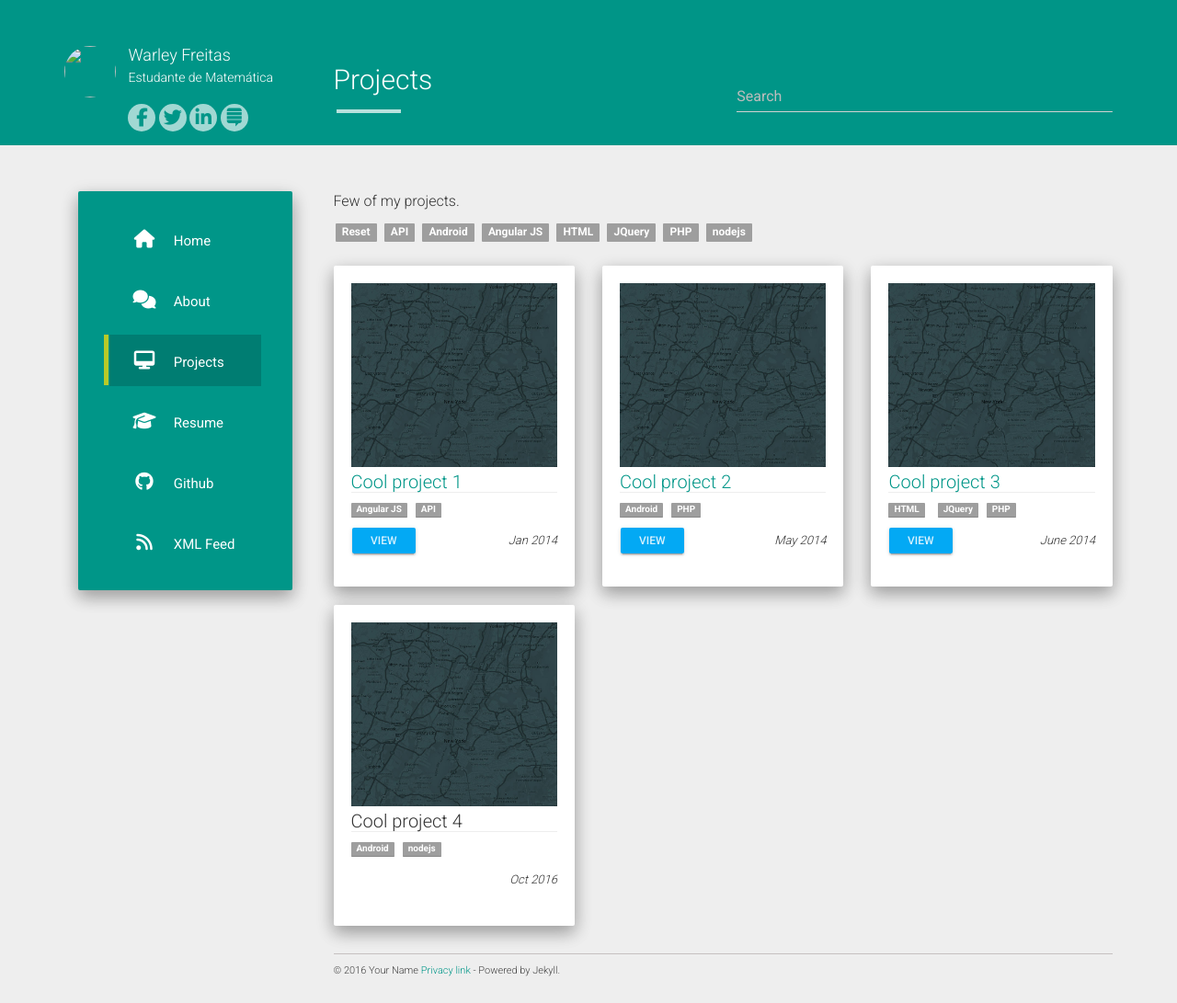
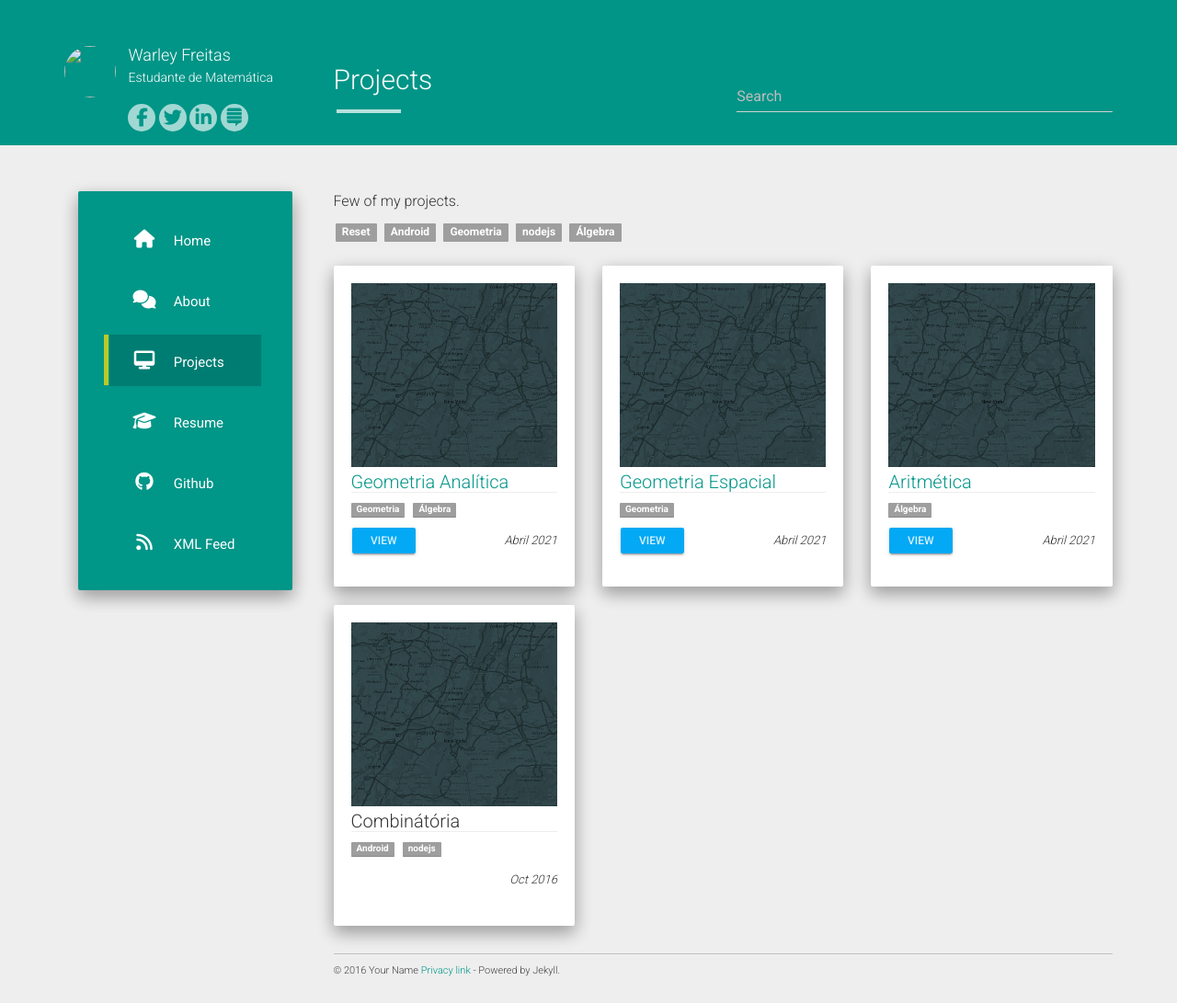
Before and after one commit to WarleyRbf/WarleyRbf.github.io, a Jekyll site: the page built from projects.md, in a window 1280 px wide. Shown: the whole page at 92% size. Built offline with Jekyll 4.4.1, drawn with Linux system fonts in a browser that asks for light colours; nearby versions of some CDN libraries.

Commit message:
projetos

```diff
--- a/_data/projects.json
+++ b/_data/projects.json
@@ -1,27 +1,27 @@
 [
 	{
-		"name": "Cool project 1",
+		"name": "Geometria Analítica",
 		"image": "placeholder.jpg",
 		"url": "#",
-		"date": "Jan 2014",
-		"tags": ["Angular JS","API"]
+		"date": "Abril 2021",
+		"tags": ["Geometria","Álgebra"]
 	},
 	{
-		"name": "Cool project 2",
+		"name": "Geometria Espacial",
 		"image": "placeholder.jpg",
 		"url": "#",
-		"date": "May 2014",
-		"tags": ["Android","PHP"]
+		"date": "Abril 2021",
+		"tags": ["Geometria"]
 	},
 	{
-		"name": "Cool project 3",
+		"name": "Aritmética",
 		"image": "placeholder.jpg",
 		"url": "#",
-		"date": "June 2014",
-		"tags": ["HTML","JQuery","PHP"]
+		"date": "Abril 2021",
+		"tags": ["Álgebra"]
 	},
 	{
-		"name": "Cool project 4",
+		"name": "Combinátória",
 		"image": "placeholder.jpg",
 		"date": "Oct 2016",
 		"tags": ["Android","nodejs"]
```
Also changed, not shown: _posts/2021-04-04-Euller.md (+1 -2 lines).
